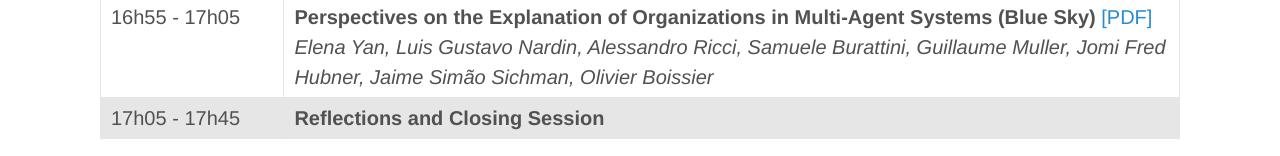
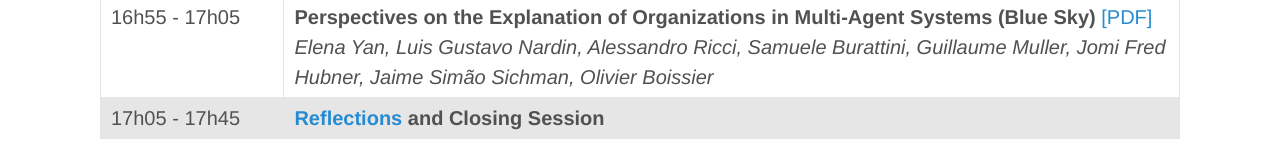
Before and after one commit to coin-workshop/coine-2026-paphos, a Jekyll site: the page built from technical_programme.md, in a window 1280 px wide and 900 px high, scrolled down 1559 px. Shown: the part 741-897 px from the top of the window. Built offline with Jekyll 4.4.1, drawn with Linux system fonts in a browser that asks for light colours; part of the change alters nothing that is shown.

Commit message:
reflection session

```diff
--- a/technical_programme.md
+++ b/technical_programme.md
@@ -128,7 +128,7 @@ title: COINE
     </tr>
     <tr>
       <td style="background-color: rgb(230, 230, 230);" align="left" valign="top">17h05 - 17h45</td>
-      <td style="background-color: rgb(230, 230, 230);" align="left" valign="top"><b>Reflections and Closing Session</b></td>
+      <td style="background-color: rgb(230, 230, 230);" align="left" valign="top"><b><a href="https://app.wooclap.com/COINE2026">Reflections</a> and Closing Session</b></td>
     </tr>
   </tbody>
 </table>
```
